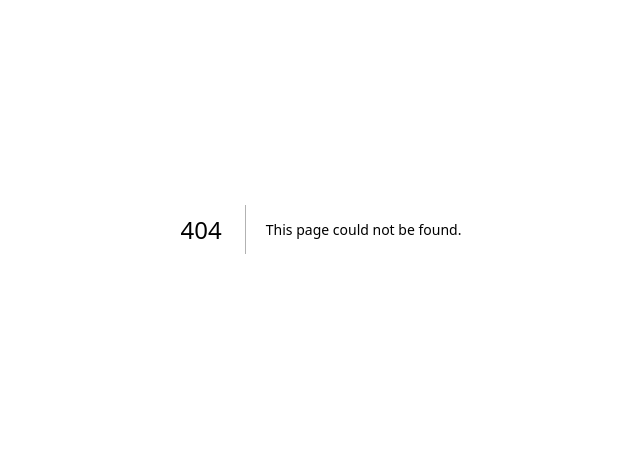
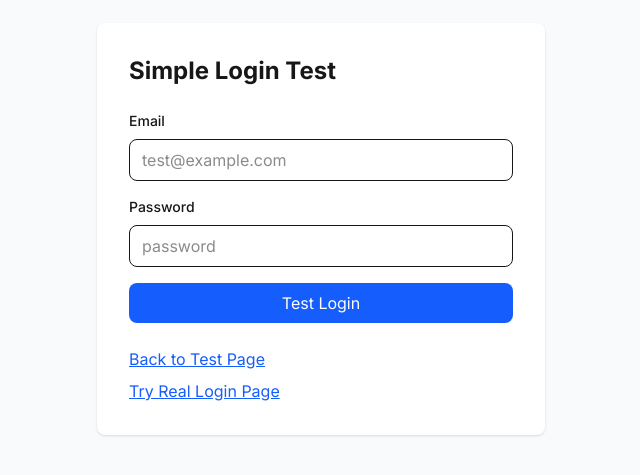
Before and after one commit to Mirsadc1971/mapranx, a Next.js app: page /simple-login in a window 1280 px wide. Before the commit this address had no page. Shown: the part 171-646 px from the top of the page, without its empty margins (319-959 px from the left). Built offline with nearby package versions, Linux system fonts and the light colour scheme.

Commit message:
COMPLETE: MapRanx fully functional with Supabase authentication

```diff
--- /dev/null
+++ b/app/simple-login/page.tsx
@@ -0,0 +1,67 @@
+'use client';
+
+import { useState } from 'react';
+
+export default function SimpleLoginPage() {
+  const [email, setEmail] = useState('');
+  const [password, setPassword] = useState('');
+  const [message, setMessage] = useState('');
+
+  const handleLogin = (e: React.FormEvent) => {
+    e.preventDefault();
+    setMessage(`Trying to login with: ${email}`);
+    // Just test without actually calling Supabase
+  };
+
+  return (
+    <div className="min-h-screen bg-gray-50 flex items-center justify-center p-4">
+      <div className="max-w-md w-full bg-white rounded-lg shadow p-8">
+        <h1 className="text-2xl font-bold mb-6">Simple Login Test</h1>
+
+        <form onSubmit={handleLogin} className="space-y-4">
+          <div>
+            <label className="block text-sm font-medium mb-2">Email</label>
+            <input
+              type="email"
+              value={email}
+              onChange={(e) => setEmail(e.target.value)}
+              className="w-full px-3 py-2 border rounded-lg"
+              placeholder="test@example.com"
+              required
+            />
+          </div>
+
+          <div>
+            <label className="block text-sm font-medium mb-2">Password</label>
+            <input
+              type="password"
+              value={password}
+              onChange={(e) => setPassword(e.target.value)}
+              className="w-full px-3 py-2 border rounded-lg"
+              placeholder="password"
+              required
+            />
+          </div>
+
+          <button
+            type="submit"
+            className="w-full py-2 bg-blue-600 text-white rounded-lg hover:bg-blue-700"
+          >
+            Test Login
+          </button>
+        </form>
+
+        {message && (
+          <div className="mt-4 p-3 bg-green-100 text-green-700 rounded">
+            {message}
+          </div>
+        )}
+
+        <div className="mt-6 space-y-2">
+          <a href="/test" className="block text-blue-600 underline">Back to Test Page</a>
+          <a href="/login" className="block text-blue-600 underline">Try Real Login Page</a>
+        </div>
+      </div>
+    </div>
+  );
+}
--- /dev/null
+++ b/app/test/page.tsx
@@ -0,0 +1,18 @@
+export default function TestPage() {
+  return (
+    <div className="p-8">
+      <h1 className="text-2xl font-bold mb-4">Test Page</h1>
+      <p>If you can see this, Next.js is working!</p>
+
+      <div className="mt-8 p-4 bg-gray-100 rounded">
+        <h2 className="font-bold mb-2">Environment Variables:</h2>
+        <p>Supabase URL: {process.env.NEXT_PUBLIC_SUPABASE_URL ? '✅ Set' : '❌ Missing'}</p>
+        <p>Supabase Anon Key: {process.env.NEXT_PUBLIC_SUPABASE_ANON_KEY ? '✅ Set' : '❌ Missing'}</p>
+      </div>
+
+      <div className="mt-4">
+        <a href="/login" className="text-blue-600 underline">Go to Login</a>
+      </div>
+    </div>
+  );
+}
```
